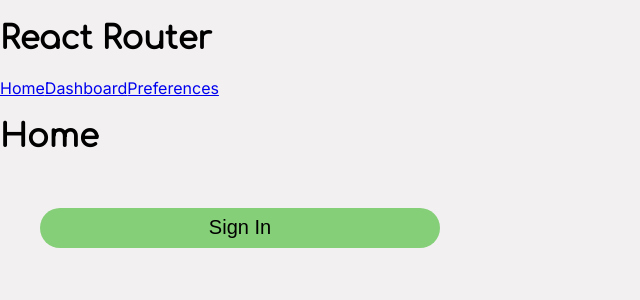
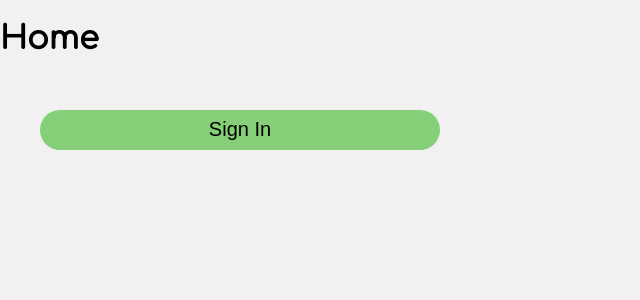
Before and after one commit to WMS-DEV/hackyeah2022-frontend, a React (Create React App) app in the folder hackyeah2022/: page / in a window 1280 px wide. Shown: the top 300 px of the page, without its empty margins (0-640 px from the left). Built offline with nearby package versions, Linux system fonts and the light colour scheme.

Commit message:
authentication update (5/10)

```diff
--- a/hackyeah2022/src/App.js
+++ b/hackyeah2022/src/App.js
@@ -14,13 +14,10 @@
 const App = () => {
     return (
         <AuthProvider>
-            <h1>React Router</h1>
-
-            <Navigation/>
-
             <Routes>
                 <Route index element={<Home/>}/>
                 <Route path="home" element={<Home/>}/>
+                <Route path="navigation" element={<Navigation/>}/>
                 <Route path="dashboard" element={
                     <ProtectedRoute>
                         <Dashboard/>
```
